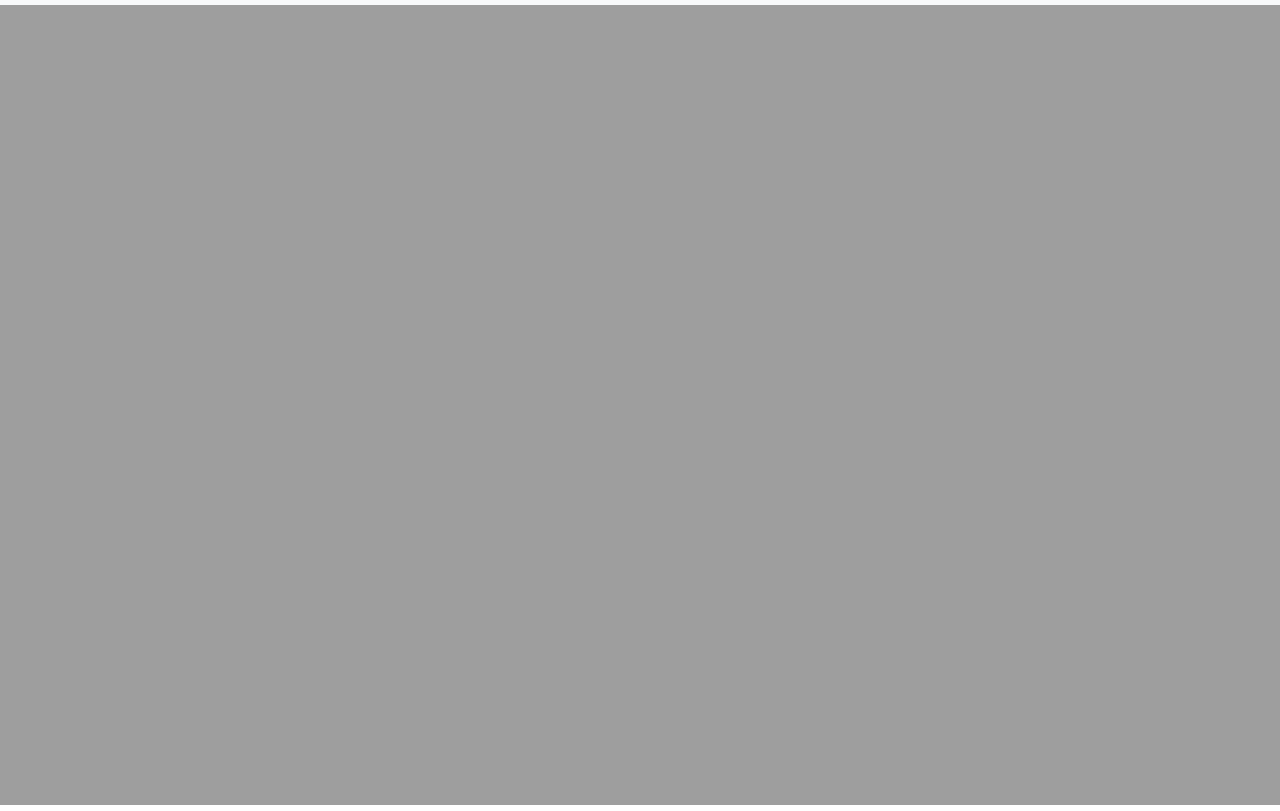
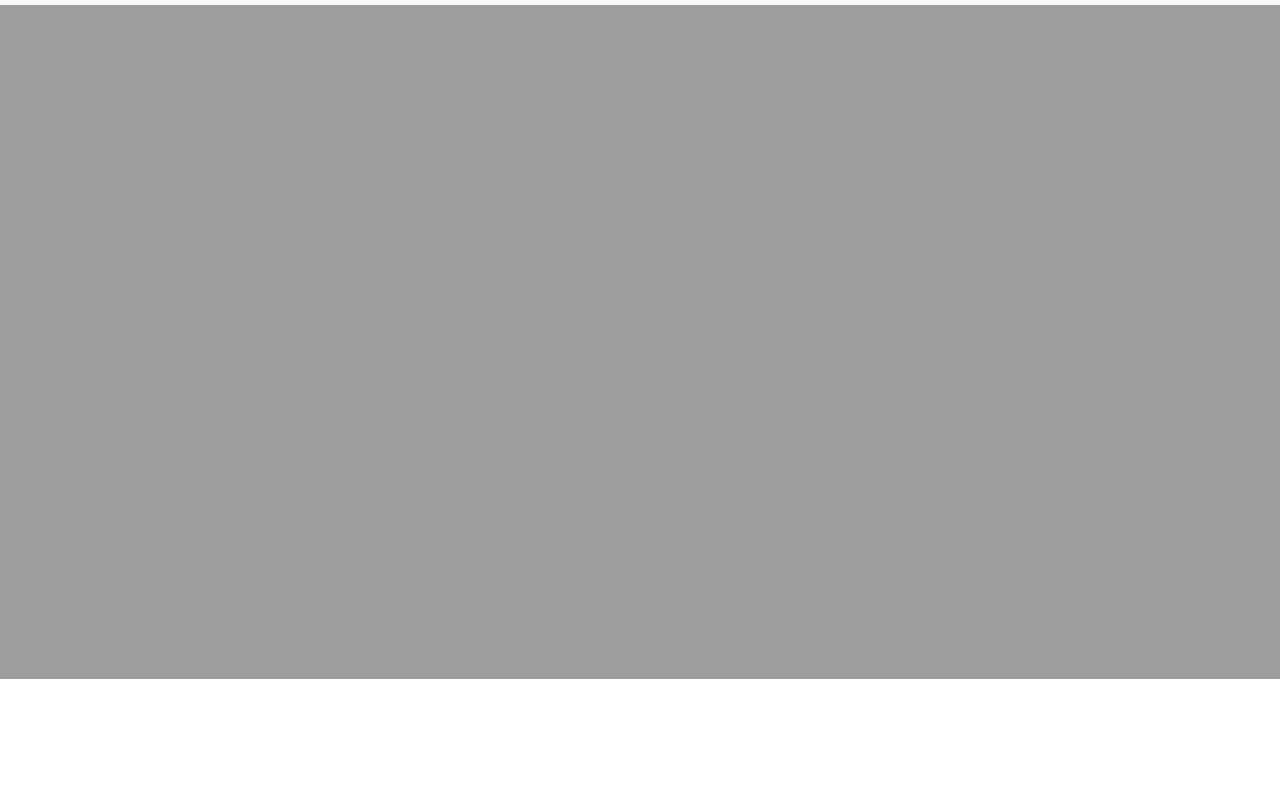
Before and after one commit to Lucalme/AFCI-RCI, a plain HTML site: page index.html in a window 1280 px wide. Shown: the part 121-932 px from the top of the page. After the commit the page ends 800 px from the top, so only its background shows below. Drawn offline with nearby package versions, Linux system fonts and the light colour scheme.

Commit message:
iframe fix

```diff
--- a/index.html
+++ b/index.html
@@ -4,6 +4,7 @@
     <head>
         <meta charset="UTF-8">
     <meta name="viewport" content="width=device-width, initial-scale=1">
+    <link rel="stylesheet" href="style.css">
     </head>
     <body>
 
@@ -52,10 +53,10 @@
       <!------->
       <iframe
       src="accueil.html"
-      width="100%"
-      height="800px"
+      style="overflow:hidden;
+      display:block; height: 100%; width: 100%"
 
-      frameborder="1" >
+      frameborder="0" >
 </iframe>
 
   </body>
--- /dev/null
+++ b/style.css
@@ -0,0 +1 @@
+body,html{ height: 100%; overflow:hidden;  }
```
